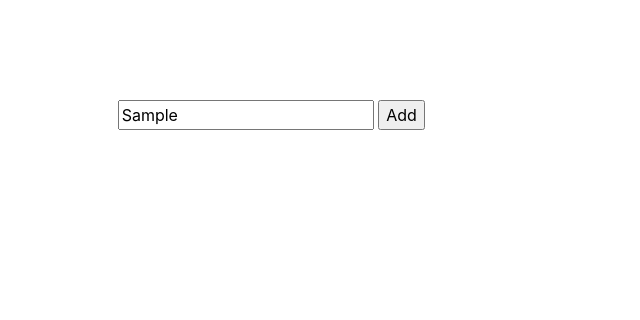
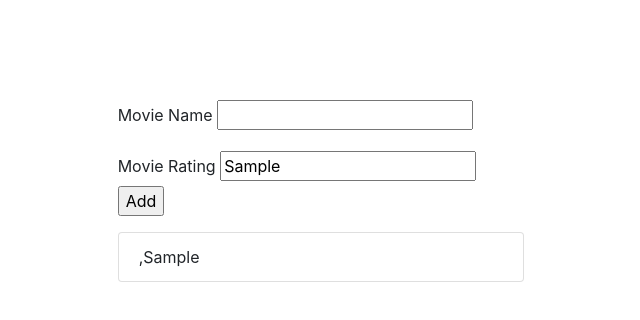
Before and after one commit to genexpertz/meanstack-jan-2018, a plain HTML site: page first.html in a window 1280 px wide. Both pictures are taken after typing "Sample" into the empty fields and a click on the button "Add". Shown: the whole page, without its empty margins (319-959 px from the left). Drawn offline with Linux system fonts and the light colour scheme.

Commit message:
fixed issues with movie listing after converting to objects

```diff
--- a/first.html
+++ b/first.html
@@ -12,16 +12,27 @@
 <div class="row">
     <div class="col-4">&nbsp;</div>
     <div class="col-4">
-  <form class="form">
-      <input name="mvname" id="mvname" type="text" width="100" max="100" />
-      <input type="button" value="Add" onclick="clickme()" />
-  </form>
-        <ul id="mvlist">
+
+             <form class="form">
+                 <div class="form-group">
+                <label for="mvname">Movie Name</label>
+                <input name="mvname" id="mvname" type="text" width="100" max="100"/>
+                 </div>
+                 <div class="form-group">
+                     <label for="mvrating">Movie Rating</label>
+                <input name="mvrating" id="mvrating" type="text" width="5" max="1"/>
+                <input type="button" value="Add" onclick="clickme()"/>
+                 </div>
+            </form>
+
+        <ul class="list-group" id="mvlist">
+
         </ul>
+
     </div>
-  <div class="col-4">
+    <div class="col-4">
 
-  </div>
+    </div>
 </div>
 <script src="assets/web/assets/jquery/jquery.min.js"></script>
 <script src="assets/popper/popper.min.js"></script>
@@ -29,52 +40,73 @@
 <script src="assets/bootstrap/js/bootstrap.min.js"></script>
 
 <script>
+
+    function Movie(name, rating) {
+        this.name = name;
+        this.rating = rating;
+    }
+
     function clickme() {
 
         var mvName = getMovieName();
+        var mvRating = getMovieRating();
+
         var oldMovies = getOldMovies();
-        var movies = getMovieArray(mvName, oldMovies);
+        var movies = getMovieArray(mvName, mvRating, oldMovies);
         storeToLocal(movies);
-        addToList(mvName);
+        addToList(mvName, mvRating);
     }
 
-    function addToList(mvName){
+    function addToList(mvName, mvRating) {
         var list = document.getElementById('mvlist');
         var litem = document.createElement('li');
-        var txtNode = document.createTextNode(mvName);
-        litem.appendChild(txtNode);
+        litem.setAttribute("class","list-group-item");
+        var txtNodeName = document.createTextNode(mvName);
+        var txtNodeRating = document.createTextNode("," + mvRating);
+        litem.appendChild(txtNodeName);
+        litem.appendChild(txtNodeRating);
         list.appendChild(litem);
     }
 
-    function onInit(){
+    function onInit() {
 
         var oldMovies = getOldMovies();
-        for(var i =0; i< oldMovies.length; i++){
-            addToList(oldMovies[i]);
+        for (var i = 0; i < oldMovies.length; i++) {
+            addToList(oldMovies[i].name, oldMovies[i].rating);
         }
     }
 
-    function getMovieName(){
+    function getMovieName() {
         var mvName = document.getElementById('mvname');
         return mvName.value;
     }
 
-    function getOldMovies(){
-        var oldMovies = JSON.parse( localStorage.getItem('movies'));
+    function getMovieRating() {
+        var mvRating = document.getElementById('mvrating');
+        return mvRating.value;
+    }
+
+    function getOldMovies() {
+        var oldMovies = JSON.parse(localStorage.getItem('movies'));
+        if (oldMovies == null) {
+            oldMovies = new Array();
+        }
         return oldMovies;
     }
 
-    function getMovieArray(mvName, oldMovies){
+    function getMovieArray(mvName, mvRating, oldMovies) {
         var movies = new Array();
-        if(oldMovies != null || oldMovies.length > 0 ){
-             movies = oldMovies;
+        if (oldMovies != null || oldMovies.length > 0) {
+            movies = oldMovies;
         }
-        movies.push(mvName);
+        var mvObject = new Movie(mvName, mvRating);
+
+        movies.push(mvObject);
         return movies;
     }
 
-    function storeToLocal(movies){
-        localStorage.setItem("movies", JSON.stringify(movies) );
+    function storeToLocal(movies) {
+        localStorage.setItem("movies", JSON.stringify(movies));
     }
 
     window.onload = onInit;
```
